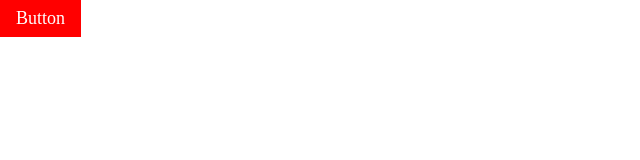
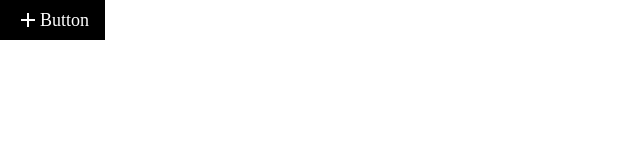
Before and after one commit to DanishAhmedKhan/foldui, a website built with Vite: page index.html in a window 1280 px wide. Shown: the whole page, without its empty margins (0-640 px from the left). Built offline with nearby package versions, Linux system fonts and the light colour scheme.

Commit message:
Fixed Button component defaultStyle and render.

```diff
--- a/index.html
+++ b/index.html
@@ -111,7 +111,7 @@
             },
             style: {
                 button: {
-                    background: 'red'
+                    // background: 'red'
                 },
             },
             responsive: {
--- a/src/component/Button.ts
+++ b/src/component/Button.ts
@@ -14,6 +14,8 @@ export const Button = defineComponent({
     defaultStyle: {
         button: {
             display: 'inline-flex',
+            alignItems: 'center',
+            background: 'black',
             padding: '8px 16px',
             fontSize: '18px',
             outline: 'none',
@@ -33,13 +35,16 @@ export const Button = defineComponent({
 
         const iconContent = props.icon?.content
 
+        console.log(iconContent)
+
         if (iconContent) {
             const tempEl = document.createElement('div')
             tempEl.innerHTML = iconContent
 
             const iconEl = tempEl.firstElementChild
-            if (iconEl instanceof HTMLElement) {
-                iconEl.dataset.part = 'icon'
+
+            if (iconEl instanceof Element) {
+                iconEl.setAttribute('data-part', 'icon')
 
                 if (props.icon.position === 'right') {
                     buttonEl.append(iconEl)
@@ -47,6 +52,7 @@ export const Button = defineComponent({
                     buttonEl.prepend(iconEl)
                 }
 
+                console.log('s', props.icon.spacing)
                 buttonEl.style.gap = props.icon.spacing
             }
         }
```
